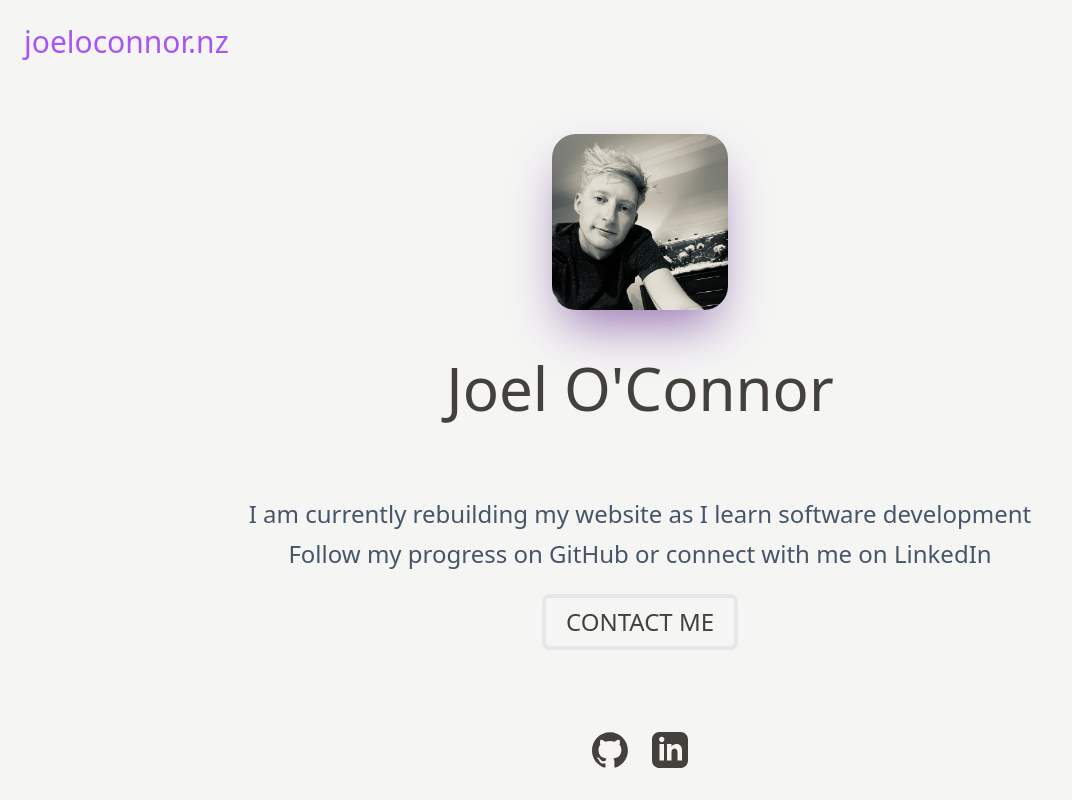
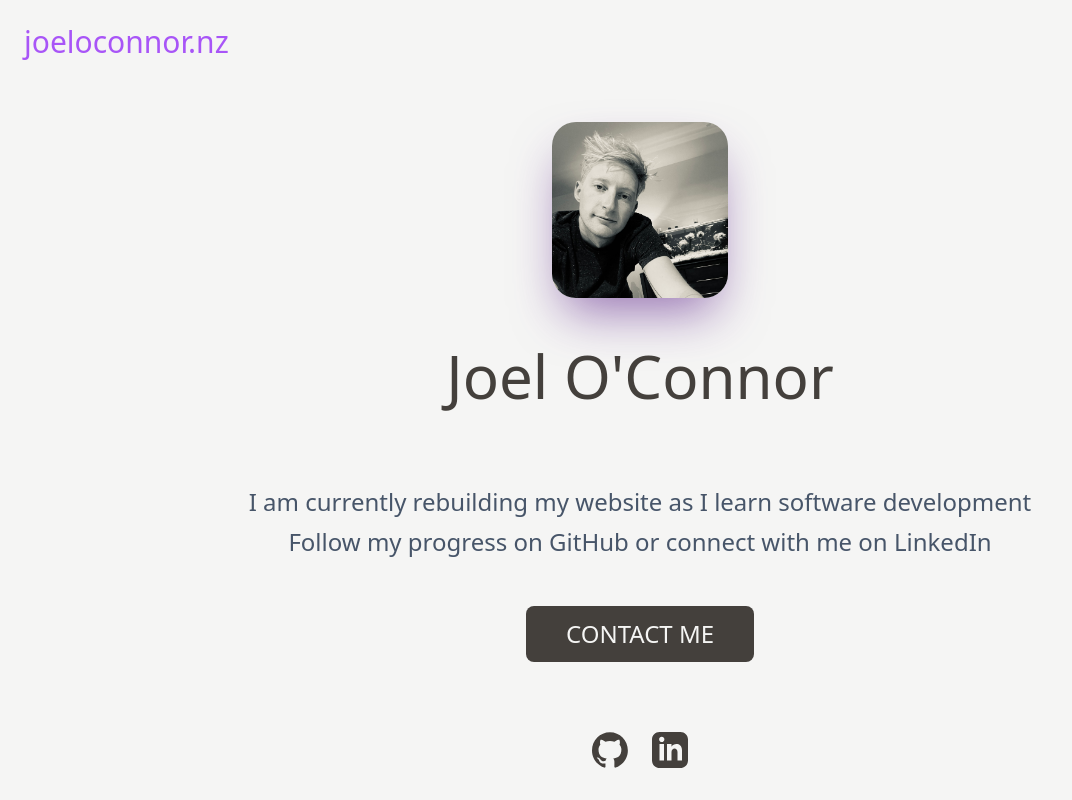
Before and after one commit to joeloconnor-nz/joeloconnor.nz, a Next.js app: page / in a window 1280 px wide. Shown: the whole page, without its empty margins (0-1072 px from the left). Built offline with nearby package versions, Linux system fonts and the light colour scheme.

Commit message:
Add reusable button component

```diff
--- /dev/null
+++ b/src/components/button.tsx
@@ -0,0 +1,35 @@
+import Link from 'next/link';
+
+export interface ButtonProps {
+    label: string;
+    className?: string;
+    href?: string;
+    type?: 'button' | 'reset' | 'submit';
+    disabled?: boolean;
+}
+
+export function Button(props: ButtonProps) {
+    const { label, href, type, disabled } = props;
+
+    const className = `${props.className} flex rounded-lg bg-stone-700 text-center transition-colors hover:bg-stone-600 active:shadow-inner active:bg-stone-800 dark:bg-stone-400 hover:dark:bg-stone-500 active:dark:bg-stone-600`;
+
+    const contents = (
+        <span className="w-full py-3 px-10 text-2xl uppercase text-stone-100 dark:text-stone-800">
+            {label}
+        </span>
+    );
+
+    if (href !== undefined) {
+        return (
+            <Link className={className} href={href}>
+                {contents}
+            </Link>
+        );
+    } else {
+        return (
+            <button className={className} type={type} disabled={disabled}>
+                {contents}
+            </button>
+        );
+    }
+}
--- a/src/components/contact-form.tsx
+++ b/src/components/contact-form.tsx
@@ -1,5 +1,6 @@
 import { FormEventHandler, useState } from 'react';
 import Turnstile from 'react-turnstile';
+import { Button } from './button';
 
 export interface ContactFormProps {
     onMessageSent: () => void;
@@ -55,7 +56,7 @@ export function ContactForm(props: ContactFormProps) {
                     Name
                 </label>
                 <input
-                    className="mt-2 block w-full rounded-md border-transparent bg-white p-2 text-stone-700 placeholder:text-stone-300 focus:border-stone-400 focus:bg-white focus:ring-0 dark:bg-stone-700 dark:text-stone-300 dark:placeholder:text-stone-500 dark:focus:border-stone-600 dark:focus:bg-stone-600"
+                    className="mt-2 block w-full rounded-md border-transparent bg-white text-stone-700 placeholder:text-stone-300 focus:border-stone-400 focus:bg-white focus:ring-0 dark:bg-stone-700 dark:text-stone-300 dark:placeholder:text-stone-500 dark:focus:border-stone-600 dark:focus:bg-stone-600"
                     id="name"
                     name="name"
                     type="text"
@@ -79,7 +80,7 @@ export function ContactForm(props: ContactFormProps) {
                     Email
                 </label>
                 <input
-                    className="mt-2 block w-full rounded-md border-transparent bg-white p-2 text-stone-700 placeholder:text-stone-300 focus:border-stone-400 focus:bg-white focus:ring-0 dark:bg-stone-700 dark:text-stone-300 dark:placeholder:text-stone-500 dark:focus:border-stone-600 dark:focus:bg-stone-600"
+                    className="mt-2 block w-full rounded-md border-transparent bg-white text-stone-700 placeholder:text-stone-300 focus:border-stone-400 focus:bg-white focus:ring-0 dark:bg-stone-700 dark:text-stone-300 dark:placeholder:text-stone-500 dark:focus:border-stone-600 dark:focus:bg-stone-600"
                     id="email"
                     name="email"
                     type="email"
@@ -102,7 +103,7 @@ export function ContactForm(props: ContactFormProps) {
                     Message
                 </label>
                 <textarea
-                    className="mt-2 block w-full rounded-md border-transparent bg-white p-2 text-stone-700 placeholder:text-stone-300 focus:border-stone-400 focus:bg-white focus:ring-0 dark:bg-stone-700 dark:text-stone-300 dark:placeholder:text-stone-500 dark:focus:border-stone-600 dark:focus:bg-stone-600"
+                    className="mt-2 block w-full rounded-md border-transparent bg-white text-stone-700 placeholder:text-stone-300 focus:border-stone-400 focus:bg-white focus:ring-0 dark:bg-stone-700 dark:text-stone-300 dark:placeholder:text-stone-500 dark:focus:border-stone-600 dark:focus:bg-stone-600"
                     id="message"
                     name="message"
                     required={true}
@@ -128,15 +129,12 @@ export function ContactForm(props: ContactFormProps) {
                 autoResetOnExpire={true}
             />
 
-            <button
-                className="mt-6 flex rounded-lg border-4 border-solid border-stone-500 dark:border-stone-400"
+            <Button
+                className="mt-6"
                 type="submit"
+                label={loading ? 'Sending...' : 'Send'}
                 disabled={loading}
-            >
-                <span className="grow py-2 px-5 text-2xl uppercase text-stone-700 dark:text-stone-300">
-                    {loading ? 'Sending...' : 'Send'}
-                </span>
-            </button>
+            />
         </form>
     );
 }
--- a/src/pages/contact.tsx
+++ b/src/pages/contact.tsx
@@ -3,6 +3,7 @@ import type { NextSeoProps } from 'next-seo';
 import { useState } from 'react';
 import Link from 'next/link';
 import { ContactForm } from '@/components/contact-form';
+import { Button } from '@/components/button';
 
 const seoProp: NextSeoProps = {
     title: 'Contact',
@@ -23,12 +24,17 @@ export default function Contact() {
                 </h1>
 
                 {messageSent ? (
-                    <div>
+                    <div className="flex flex-col text-stone-700 dark:text-stone-300">
                         <p>
                             Thanks for your message, I&apos;ll get back to you
                             as soon as I can.
                         </p>
-                        <Link href="/">Go back to home</Link>
+
+                        <Button
+                            className="mt-12"
+                            href="/"
+                            label="Return to Home"
+                        />
                     </div>
                 ) : (
                     <ContactForm onMessageSent={handleMessageSent} />
--- a/src/pages/index.tsx
+++ b/src/pages/index.tsx
@@ -1,7 +1,7 @@
+import { Button } from '@/components/button';
 import { Layout } from '@/components/layout';
 import { NextSeoProps } from 'next-seo';
 import Image from 'next/image';
-import Link from 'next/link';
 
 const seoProps: NextSeoProps = {};
 
@@ -27,14 +27,8 @@ export default function Home() {
                 <p className="mt-2 hidden text-slate-600 dark:text-stone-400 sm:block md:text-2xl">
                     Follow my progress on GitHub or connect with me on LinkedIn
                 </p>
-                <Link
-                    className="mt-6 flex rounded-lg border-4 border-solid"
-                    href="/contact"
-                >
-                    <span className="py-2 px-5 text-2xl uppercase text-stone-700 dark:text-stone-300">
-                        Contact Me
-                    </span>
-                </Link>
+
+                <Button className="mt-12" href="/contact" label="CONTACT ME" />
             </div>
         </Layout>
     );
--- a/tailwind.config.js
+++ b/tailwind.config.js
@@ -2,5 +2,5 @@
 module.exports = {
     content: ['./src/**/*.{js,ts,jsx,tsx}'],
     theme: {},
-    plugins: [],
+    plugins: [require('@tailwindcss/forms')],
 };
```
